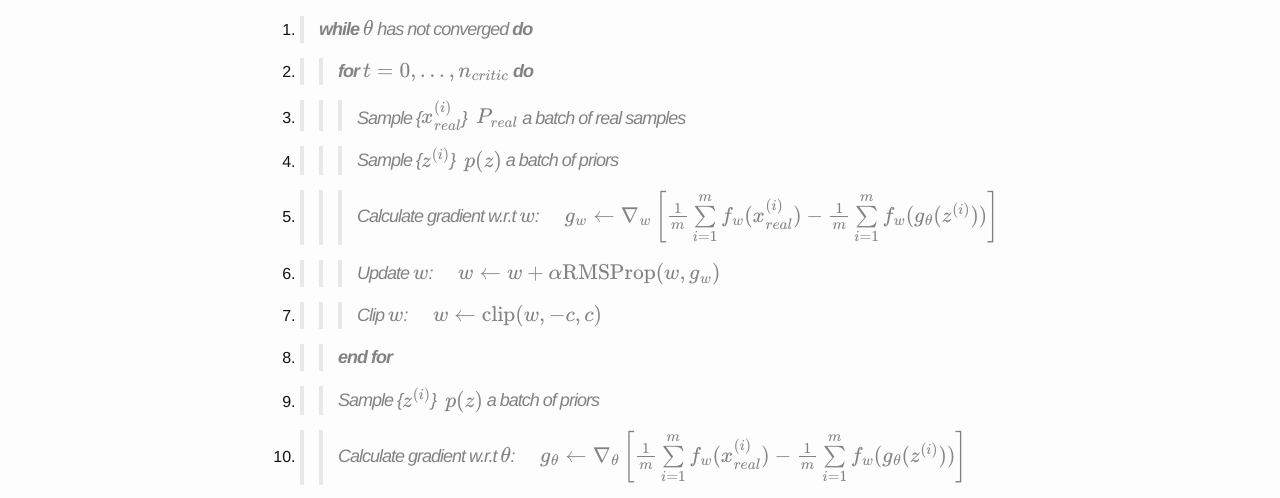
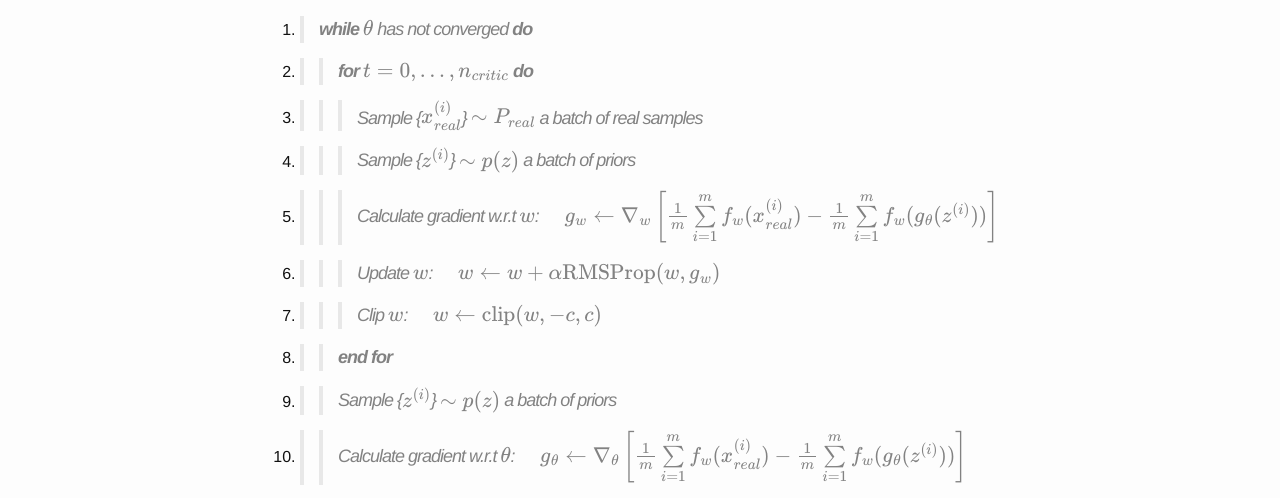
Before and after one commit to shahrukhathar/shahrukhathar.github.io, a Jekyll site: the page built from _posts/2017-03-04-Wasserstein-GANs.markdown, in a window 1280 px wide. Shown: the part 795-1293 px from the top of the page. Built offline with Jekyll 4.4.1, drawn with Linux system fonts in a browser that asks for light colours; formulas are drawn with MathJax 3.

Commit message:
UpdateWGAN

```diff
--- a/_posts/2017-03-04-Wasserstein-GANs.markdown
+++ b/_posts/2017-03-04-Wasserstein-GANs.markdown
@@ -36,13 +36,13 @@ The algorithm for training the WGAN is given below
 $$n_{critic}$$: the number of iterations to per generator iteration, $$m$$: batch size, $$\alpha$$: learning rate
  1. > **while** $$\theta$$ has not converged **do**
  2. > > **for** $$t = 0, \dots, n_{critic}$$ **do**
- 3. > > > Sample {$$x_{real}^{(i)}$$} $$ ~ P_{real}$$ a batch of real samples
- 4. > > > Sample {$$z^{(i)}$$} $$ ~ p(z)$$ a batch of priors
+ 3. > > > Sample {$$x_{real}^{(i)}$$} $$ \sim P_{real}$$ a batch of real samples
+ 4. > > > Sample {$$z^{(i)}$$} $$ \sim p(z)$$ a batch of priors
  5. > > > Calculate gradient w.r.t $$w$$:  $$\quad g_{w} \leftarrow \nabla_{w} \left[\frac{1}{m}\sum\limits_{i = 1}^{m}f_{w}(x_{real}^{(i)}) - \frac{1}{m}\sum\limits_{i = 1}^{m}f_{w}(g_{\theta}(z^{(i)}))\right]$$
  6. > > > Update $$w$$:  $$\quad w \leftarrow w + \alpha \text{RMSProp}(w, g_{w})$$
  7. > > > Clip $$w$$:  $$\quad w \leftarrow \text{clip}(w, -c, c) $$
  8. > > **end for**
- 9. > > Sample {$$z^{(i)}$$} $$ ~ p(z)$$ a batch of priors
+ 9. > > Sample {$$z^{(i)}$$} $$ \sim p(z)$$ a batch of priors
  10. > > Calculate gradient w.r.t $$\theta$$:  $$\quad g_{\theta} \leftarrow \nabla_{\theta} \left[\frac{1}{m}\sum\limits_{i = 1}^{m}f_{w}(x_{real}^{(i)}) - \frac{1}{m}\sum\limits_{i = 1}^{m}f_{w}(g_{\theta}(z^{(i)}))\right]$$
  11. > > Update $$\theta$$:  $$\quad \theta \leftarrow \theta - \alpha \text{RMSProp}(\theta, g_{\theta})$$
  12. > **end while**
```
